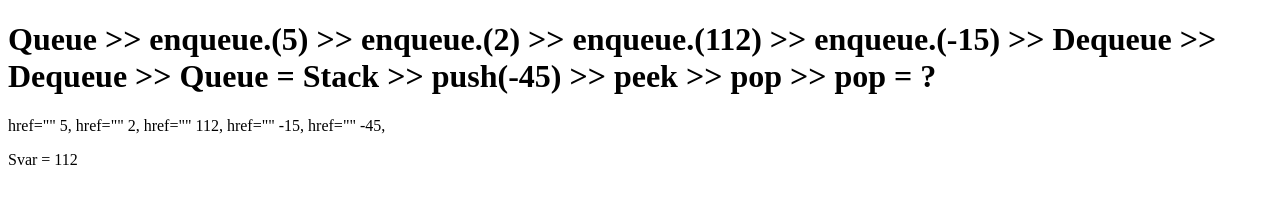
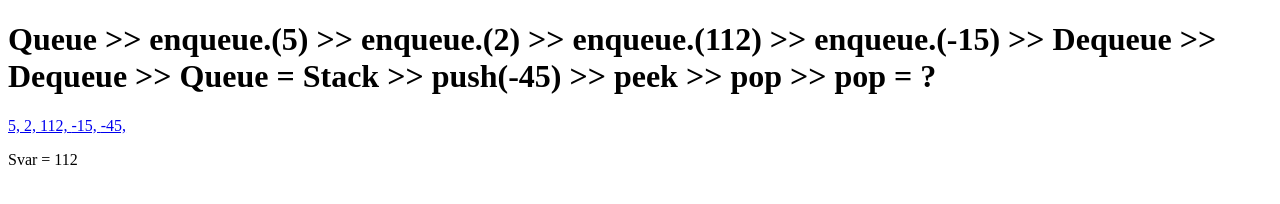
Before and after one commit to Norrlandsk/netlify-demo, a website: page secondPage.html in a window 1280 px wide. Drawn offline with Linux system fonts and the light colour scheme.

Commit message:
Update secondPage.html

```diff
--- a/secondPage.html
+++ b/secondPage.html
@@ -9,7 +9,13 @@
 <body>
       <h1> Queue >>  enqueue.(5) >>  enqueue.(2) >> enqueue.(112) >>  enqueue.(-15) >> Dequeue  >> Dequeue >> Queue = Stack >> push(-45) >> peek >> pop >> pop = ? </h1>
 
-    <p> <a> href="" 5, </a> <a> href="" 2, </a> <a> href="" 112, </a> <a> href="" -15, </a><a> href="" -45, </a> </p>
+    <p>
+        <a href="https://www.youtube.com/watch?v=dQw4w9WgXcQ"> 5, </a>
+        <a href="https://www.youtube.com/watch?v=dQw4w9WgXcQ"> 2, </a>
+        <a href="LÄNK TILL SIDA 3"> 112, </a>
+        <a href="https://www.youtube.com/watch?v=dQw4w9WgXcQ"> -15, </a>
+        <a href="https://www.youtube.com/watch?v=dQw4w9WgXcQ"> -45, </a>
+    </p>
 
     Svar = 112
 
```
